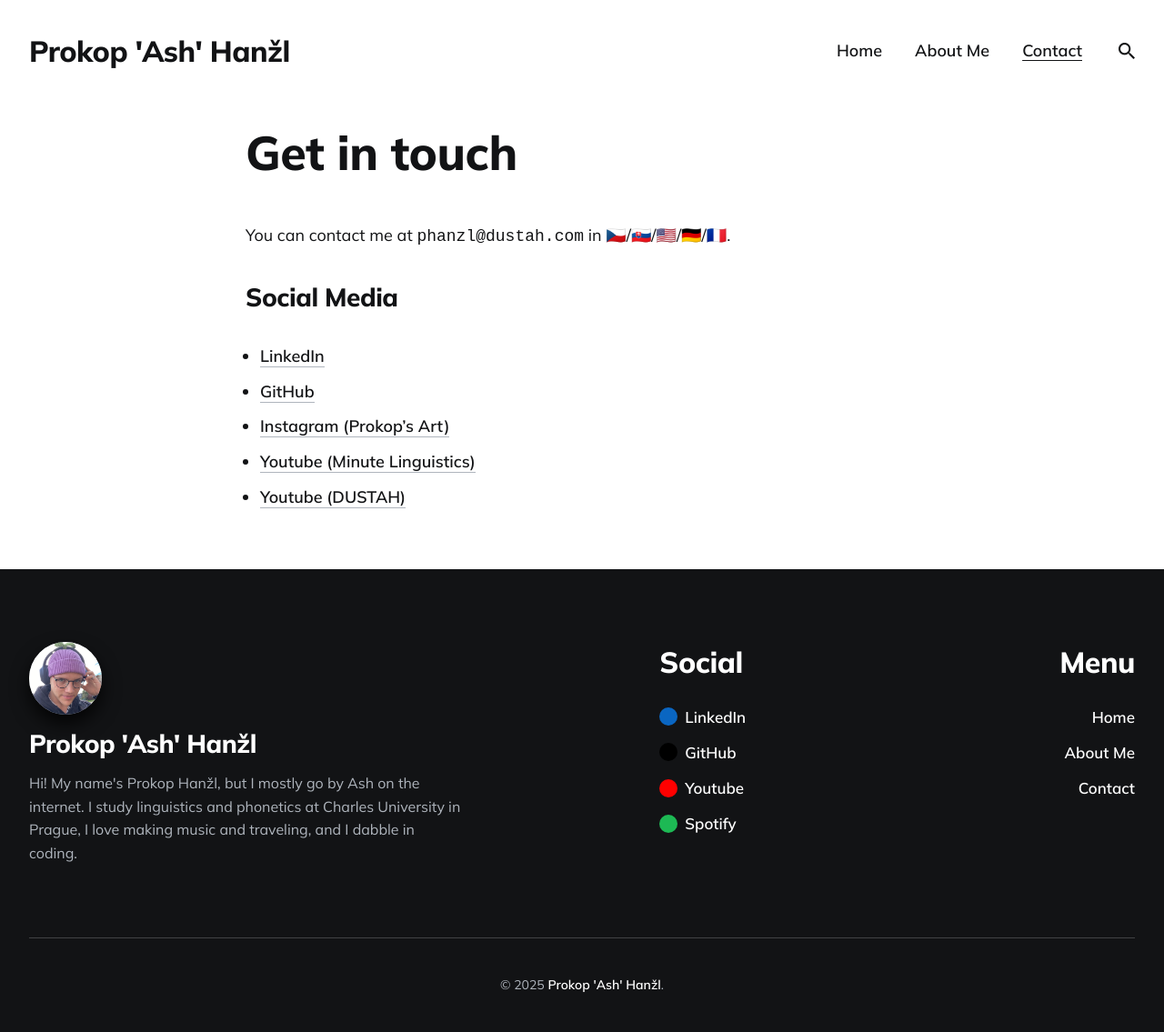
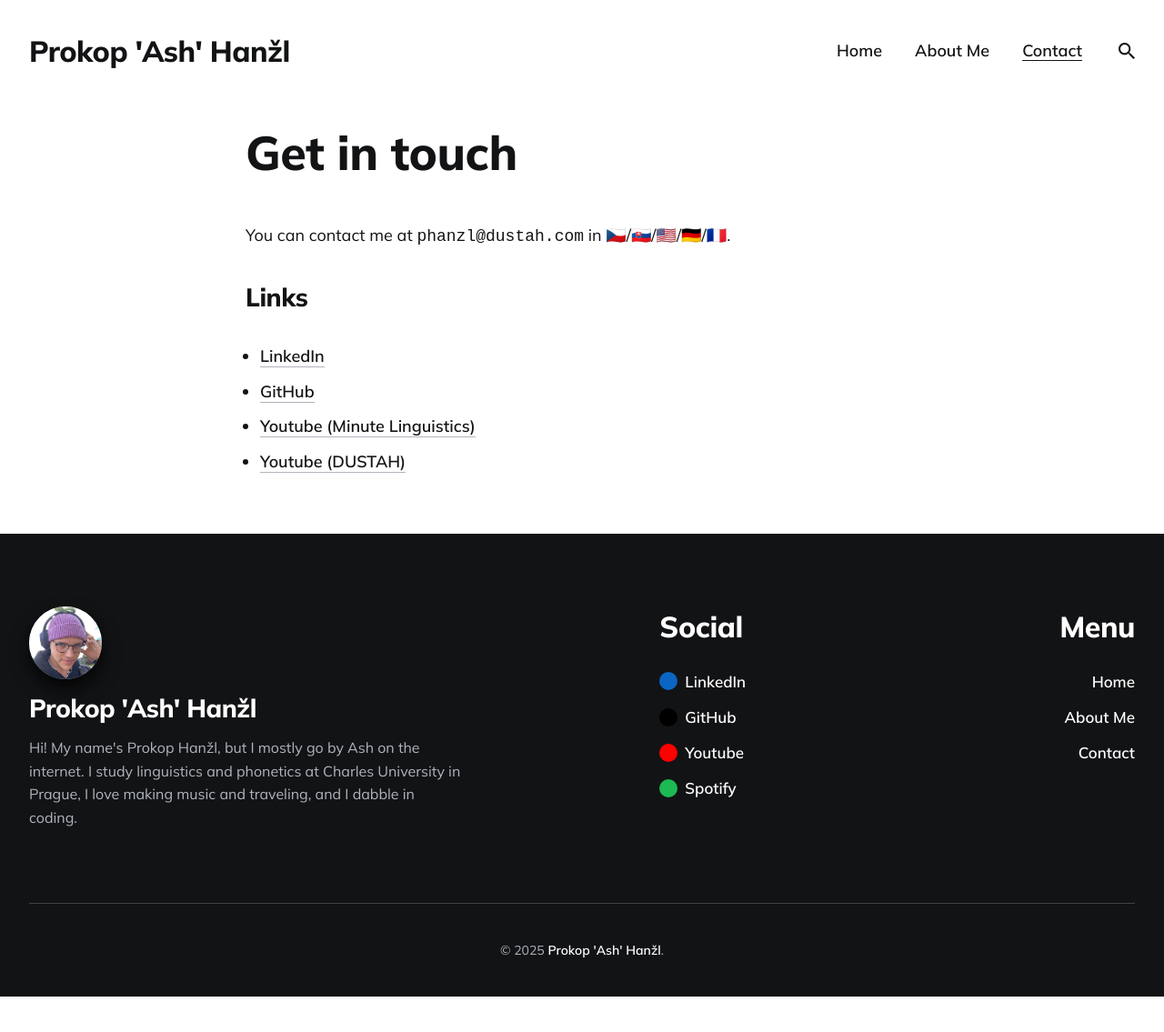
Before and after one commit to prokophanzl/prokophanzl.github.io, a Jekyll site: the page built from _pages/contact.md, in a window 1280 px wide. Shown: the whole page at 91% size. Built offline with Jekyll 4.4.1, drawn with Linux system fonts in a browser that asks for light colours; after the commit the page ends 1096 px from its top, so only the background shows below that.

Commit message:
Update contact.md

```diff
--- a/_pages/contact.md
+++ b/_pages/contact.md
@@ -7,10 +7,9 @@ permalink: /contact/
 
 You can contact me at `phanzl@dustah.com` in 🇨🇿/🇸🇰/🇺🇸/🇩🇪/🇫🇷.
 
-## Social Media
+## Links
 
 -   [LinkedIn](https://linkedin.com/in/prokop-hanzl)
 -   [GitHub](https://github.com/prokophanzl)
--   [Instagram (Prokop's Art)](https://instagram.com/prokops.art)
 -   [Youtube (Minute Linguistics)](https://youtube.com/@minutelinguistics)
 -   [Youtube (DUSTAH)](https://youtube.com/@dustah)
```
